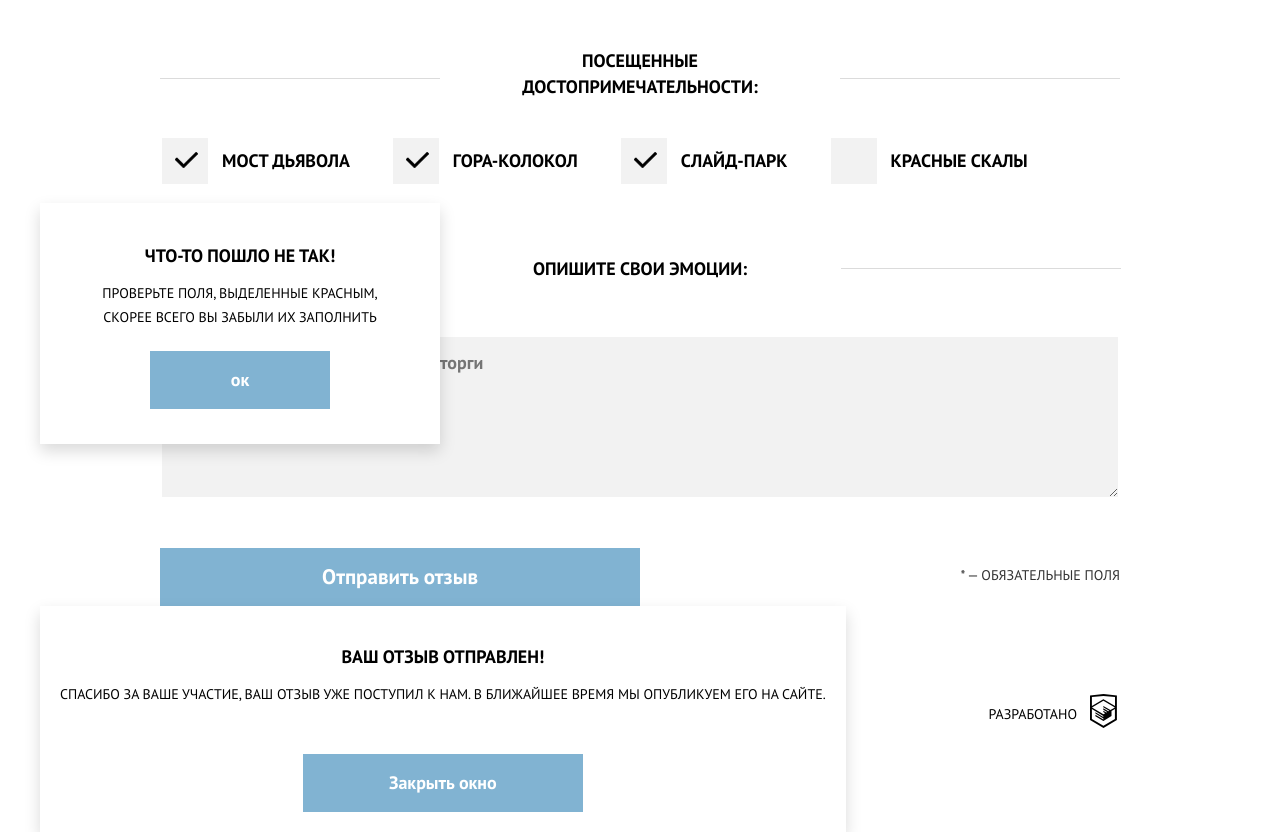
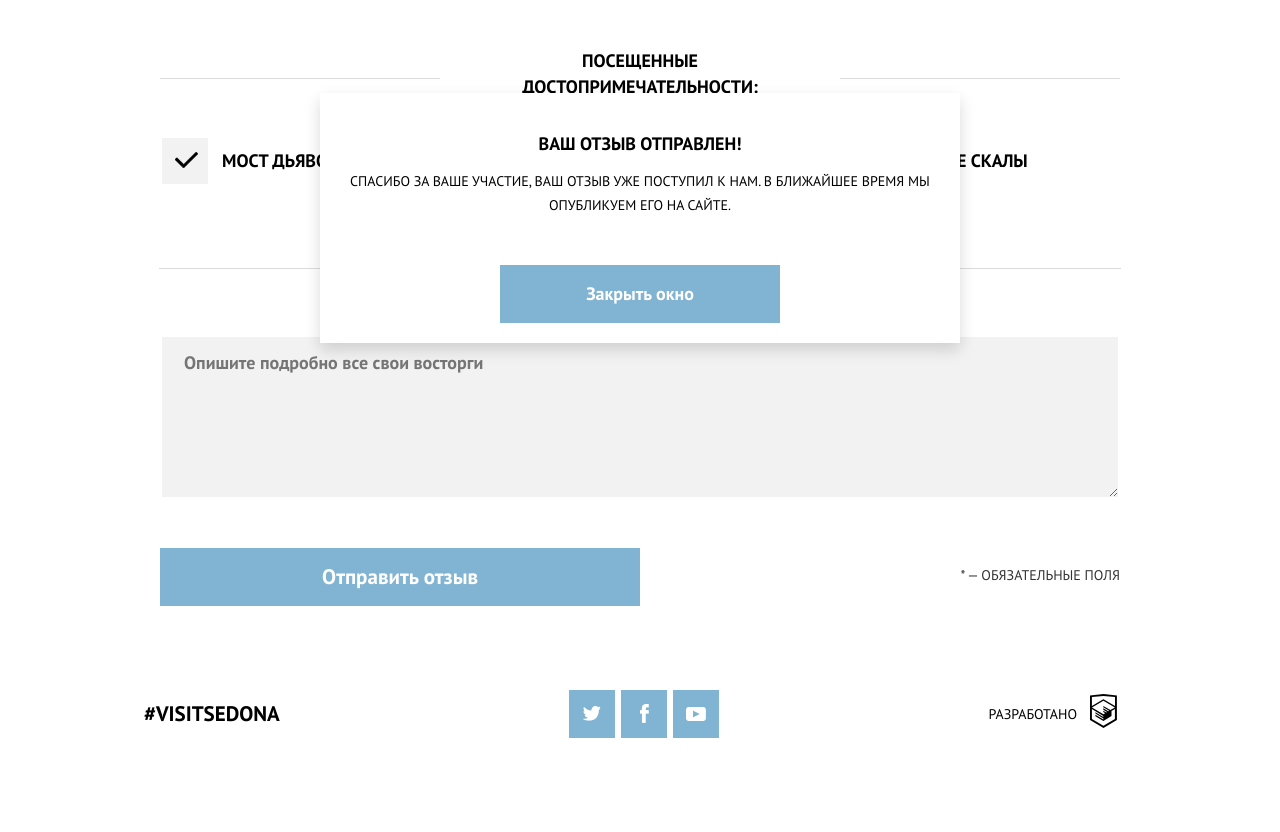
Before and after one commit to islam9205/sedona, a website: page source/form.html in a window 1280 px wide. Shown: the part 1207-2039 px from the top of the page. After the commit the page ends 1981 px from the top, so only its background shows below. Drawn offline with nearby package versions, Linux system fonts and the light colour scheme; files that its build step writes are made by us from their sources.

Commit message:
Выполняю домашнее задание №5

```diff
--- a/source/form.html
+++ b/source/form.html
@@ -148,11 +148,11 @@
       </a>
     </footer>
 
-    <section class="form-modal error">
+    <!-- <section class="form-modal error">
       <h1 class="form-modal__title error__title">Что-то пошло не так!</h1>
       <p class="form-modal__text error__text">Проверьте поля, выделенные красным, скорее всего вы<br class="form-modal__br"> забыли их заполнить</p>
       <button class="form-modal__btn error__btn">ок</button>
-    </section>
+    </section> -->
     <section class="form-modal review-sent">
       <h1 class="form-modal__title review-sent__title">Ваш отзыв отправлен!</h1>
       <p class="form-modal__text review-sent__text">Спасибо за ваше участие, ваш<br class="form-modal__br"> отзыв уже поступил к нам.<br class="form-modal__br"> В ближайшее время мы<br class="form-modal__br"> опубликуем его на сайте.</p>
--- a/source/less/blocks/contacts.less
+++ b/source/less/blocks/contacts.less
@@ -33,12 +33,12 @@
   }
 
   @media (min-width: @tablet-width) {
-    display: flex;
     align-items: center;
     margin-bottom: 25px;
   }
 
   @media (min-width: @desktop-width) {
+    display: flex;
     margin-bottom: 0;
     flex-grow: 1;
 
--- a/source/less/blocks/form-modal.less
+++ b/source/less/blocks/form-modal.less
@@ -6,6 +6,11 @@
 
   & * {
     margin-top: 0;
+  }
+
+  @media (min-width: @tablet-width) {
+    left: 50%;
+    transform: translateX(-50%);
   }
 }
 
--- a/source/less/blocks/review-sent.less
+++ b/source/less/blocks/review-sent.less
@@ -2,6 +2,11 @@
   padding: 0 20px;
   padding-bottom: 20px;
   top: 1813px;
+
+  @media (min-width: @tablet-width) {
+    top: 1300px;
+    width: 640px;
+  }
 }
 
 .review-sent__title {
```
